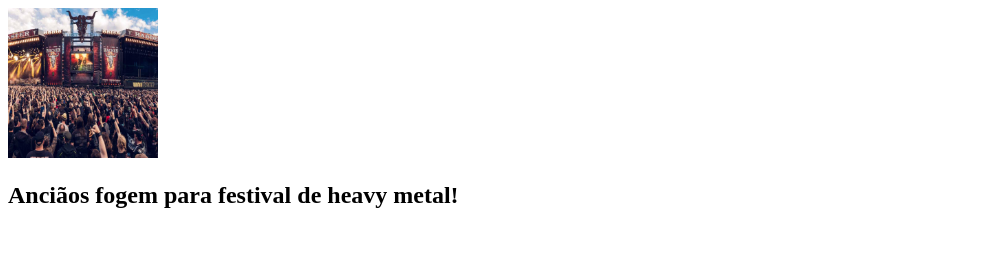
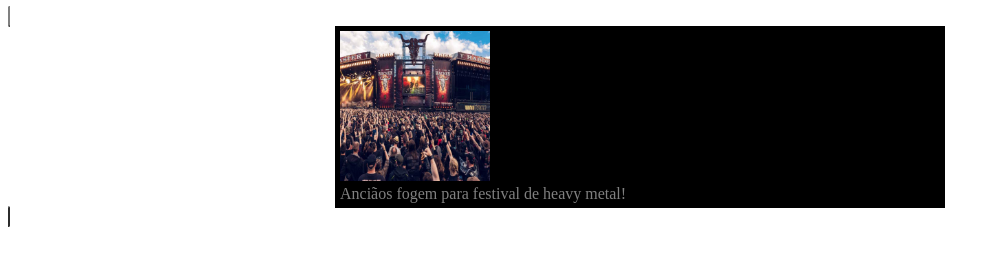
Before and after one commit to carolpazini/desafionoticia, a plain HTML site: page index.html in a window 1280 px wide. Shown: the whole page, without its empty margins (0-1000 px from the left). Drawn offline with Linux system fonts and the light colour scheme.

Commit message:
css arrumado

```diff
--- a/estilo.css
+++ b/estilo.css
@@ -2,14 +2,18 @@ div{
 	display: inline;
 	color: grey;
 }
-.border {
+.caixa {
 	border-radius: 5px;
 	border-color: grey;
+	border-style: outset;
+	border-width: 2px;
 }
-
+.miniatura{
+	width: 150px;
+	height: 150px;
+}
 .conteudo{
-	max-width: 1280px;
-	width: 80%;
+	max-width: 600px;
 	padding: 5px;
 	margin: auto;
 	background-color: black;
--- a/index.html
+++ b/index.html
@@ -3,18 +3,19 @@
 
 <head>
     <meta charset="utf-8">
+    <link rel="stylesheet" type="text/css" href="estilo.css">
 	<title>Idosos vão ao Wacken</title>
 </head>
 
 
 <body>
-    <div class="border">
+    <div class="caixa">
     <header class="conteudo">
         <a href="https://www.surrealista.com.br/2018/08/idosos-fogem-de-asilo-para-ver-maior-festival-de-metal-do-mundo/">
-        <img width="150px" height="150" src="wacken.png" title="Foto do festival de metal alemão wacken">
+        <img class="miniatura" src="wacken.png" title="Foto do festival de metal alemão wacken">
         </a>
         <nav>
-            <h2>Anciãos fogem para festival de heavy metal!</h2>
+            Anciãos fogem para festival de heavy metal!
         </nav>
 
     </header>
```
